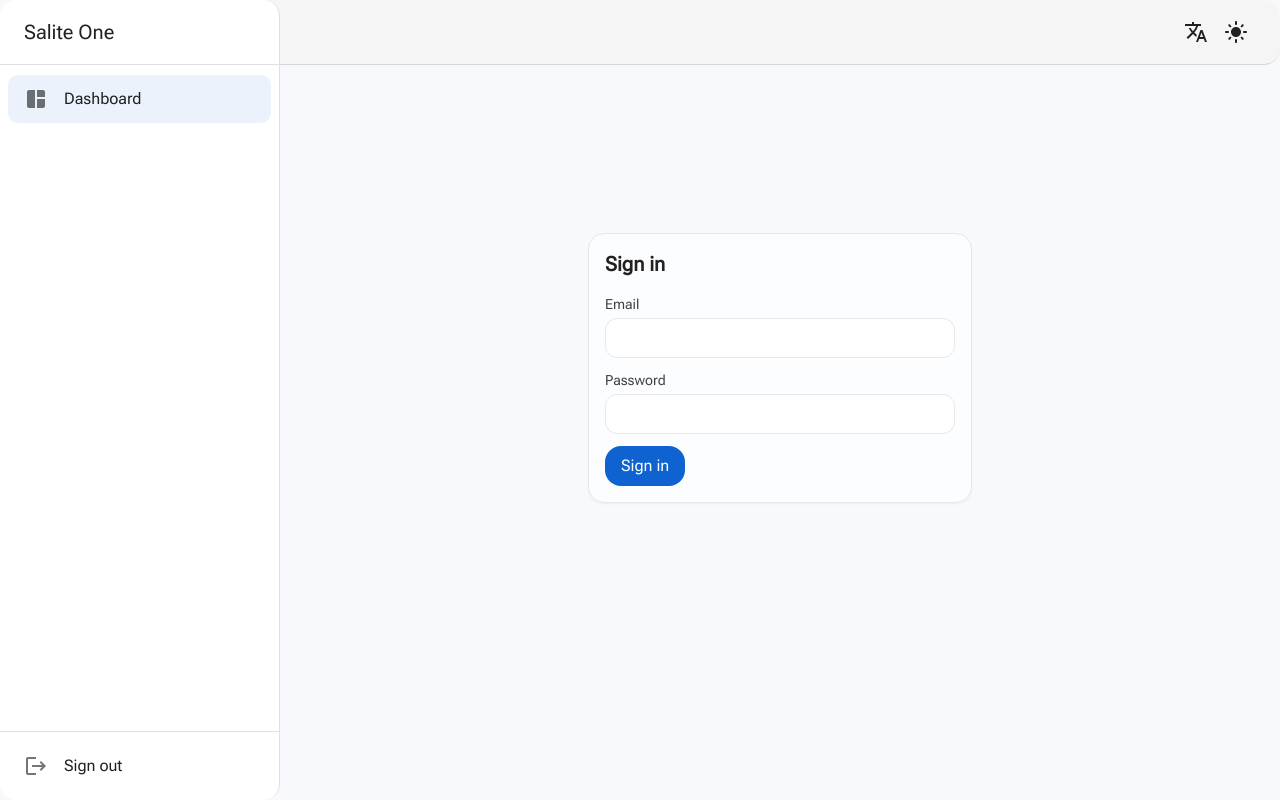
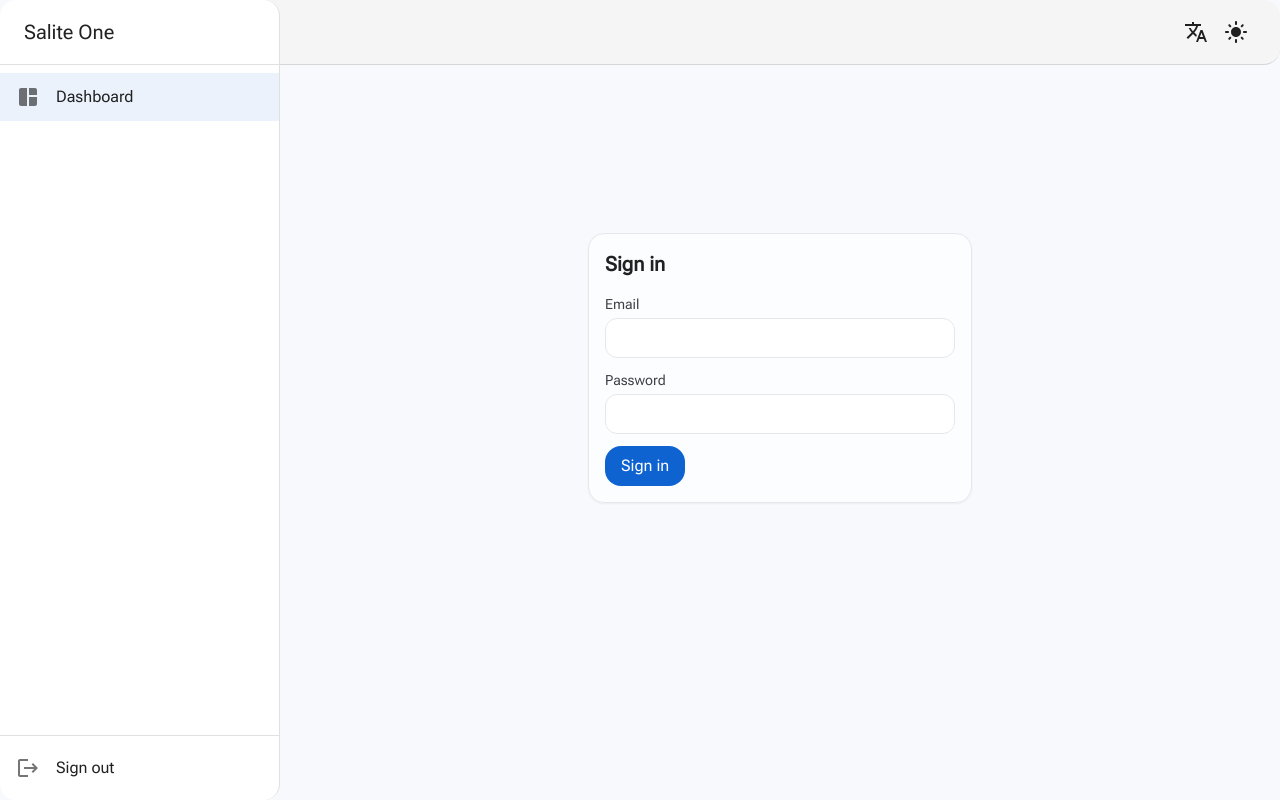
Before and after one commit to javannnn/saliteone_ui, a React (Vite) app: page / in a window 1280 px wide. Built offline with nearby package versions, Linux system fonts and the light colour scheme; no server answers.

Commit message:
fix(ui): remove CacheProvider and @emotion/cache import; use simple MUI ThemeProvider to prevent white screen

```diff
--- a/src/theme.tsx
+++ b/src/theme.tsx
@@ -1,16 +1,13 @@
 import { PropsWithChildren, useMemo } from "react";
 import CssBaseline from "@mui/material/CssBaseline";
 import IconButton from "@mui/material/IconButton";
-import type { PaletteMode } from "@mui/material";
+import useMediaQuery from "@mui/material/useMediaQuery";
 import { ThemeProvider, createTheme } from "@mui/material/styles";
-import useMediaQuery from "@mui/material/useMediaQuery";
 import { useUI } from "@/stores/ui";
 import LightModeIcon from "@mui/icons-material/LightMode";
 import DarkModeIcon from "@mui/icons-material/DarkMode";
-import createCache from "@emotion/cache";
-import { CacheProvider } from "@emotion/react";
 
-function makeTheme(mode: PaletteMode) {
+function makeTheme(mode: "light" | "dark") {
   return createTheme({
     palette: {
       mode,
@@ -31,11 +28,7 @@ function makeTheme(mode: PaletteMode) {
     },
     components: {
       MuiPaper: { styleOverrides: { root: { borderRadius: 16 } } },
-      MuiButton: {
-        defaultProps: { disableElevation: true },
-        styleOverrides: { root: { textTransform: "none", borderRadius: 12 } },
-      },
-      MuiListItemButton: { styleOverrides: { root: { borderRadius: 10, margin: "2px 8px" } } },
+      MuiButton: { defaultProps: { disableElevation: true } },
     },
   });
 }
@@ -43,29 +36,23 @@ function makeTheme(mode: PaletteMode) {
 export function ThemeContainer({ children }: PropsWithChildren) {
   const { theme } = useUI();
   const prefersDark = useMediaQuery("(prefers-color-scheme: dark)");
-  const mode: PaletteMode = theme === "system" ? (prefersDark ? "dark" : "light") : theme;
+  const mode = (theme === "system" ? (prefersDark ? "dark" : "light") : theme) as "light" | "dark";
   const themeObj = useMemo(() => makeTheme(mode), [mode]);
-  const insertionPoint = document.querySelector('meta[name="emotion-insertion-point"]') as Element | null;
-  const cache = useMemo(() => createCache({ key: "mui", insertionPoint: insertionPoint || undefined }), [insertionPoint]);
   return (
-    <CacheProvider value={cache}>
-      <ThemeProvider theme={themeObj}>
-        <CssBaseline />
-        {children}
-      </ThemeProvider>
-    </CacheProvider>
+    <ThemeProvider theme={themeObj}>
+      <CssBaseline />
+      {children}
+    </ThemeProvider>
   );
 }
 
 export function ThemeToggleButton() {
   const { theme, setTheme } = useUI();
-  const prefersDark = useMediaQuery("(prefers-color-scheme: dark)");
   const cycle = () => {
-    // Always flip the visible mode on click; avoid a no-op when theme is 'system'
-    const currentIsDark = theme === "dark" || (theme === "system" && prefersDark);
-    setTheme(currentIsDark ? "light" : "dark");
+    if (theme === "system") setTheme("light");
+    else if (theme === "light") setTheme("dark");
+    else setTheme("system");
   };
-  const currentIsDark = theme === "dark" || (theme === "system" && prefersDark);
-  const icon = currentIsDark ? <DarkModeIcon /> : <LightModeIcon />;
+  const icon = theme === "dark" ? <DarkModeIcon /> : <LightModeIcon />;
   return <IconButton color="inherit" onClick={cycle} title={`Theme: ${theme}`}>{icon}</IconButton>;
 }
```
